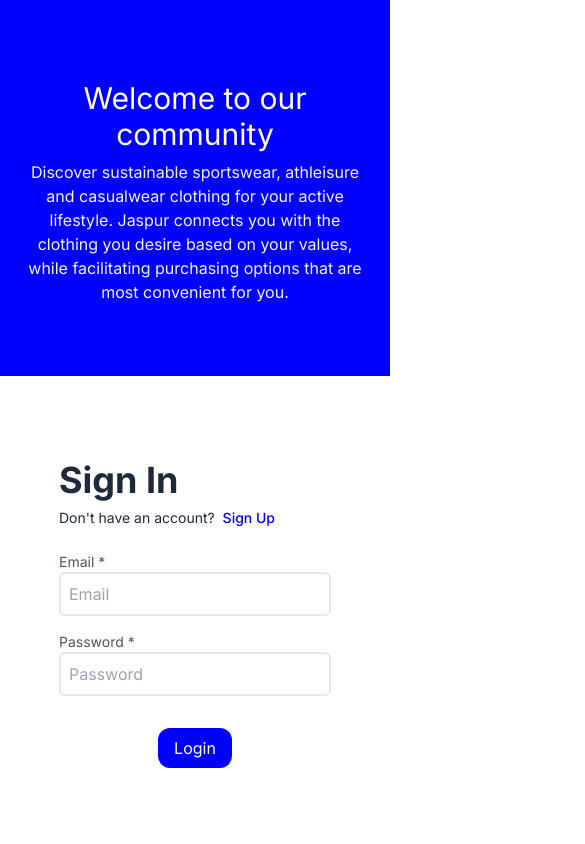
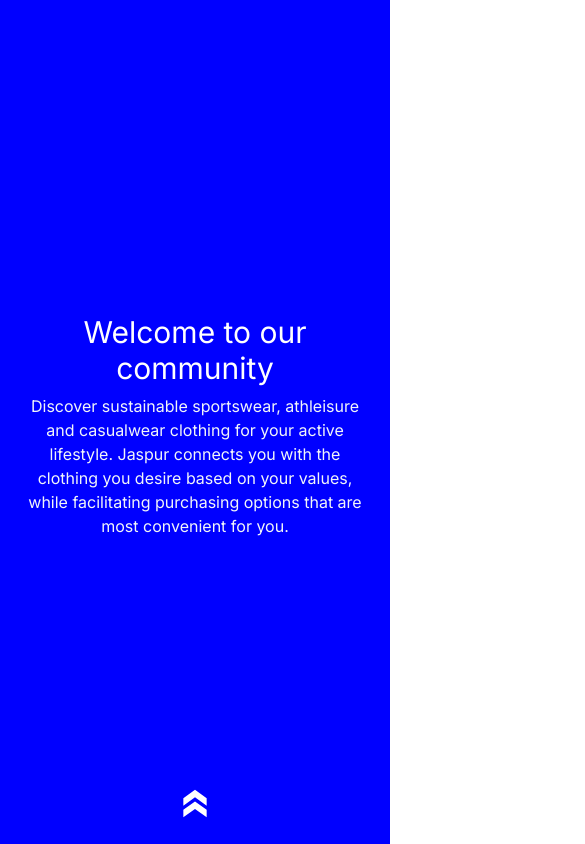
Before and after one commit to SaurabhSingh006/react-framework, a React (Create React App) app: page / in a window 390 px wide. Shown: the top 844 px of the page, 585 px wide, since content can reach past the window. Built offline with nearby package versions, Linux system fonts and the light colour scheme.

Commit message:
Update sign up

```diff
--- a/package.json
+++ b/package.json
@@ -10,6 +10,7 @@
     "classnames": "^2.3.2",
     "react": "^18.2.0",
     "react-dom": "^18.2.0",
+    "react-icons": "^4.8.0",
     "react-redux": "^8.0.5",
     "react-router-dom": "^6.8.2",
     "react-scripts": "5.0.1",
--- a/src/index.css
+++ b/src/index.css
@@ -3,6 +3,9 @@
 @tailwind components;
 @tailwind utilities;
 
+html {
+    scroll-behavior: smooth;
+}
 
 body {
     font-family: 'Inter', sans-serif;
--- a/src/pages/welcome/Welcome.jsx
+++ b/src/pages/welcome/Welcome.jsx
@@ -1,18 +1,32 @@
-import React from 'react';
+import React, { useEffect, useRef } from 'react';
 import './../../index.css';
-import { Outlet } from "react-router-dom"
+import { Outlet } from "react-router-dom";
+import { MdDoubleArrow } from "react-icons/md";
 
 function Welcome() {
+    const formRef = useRef(null);
+
+    useEffect(() => {
+        console.log("Welcom")
+        setTimeout(() => {
+            formRef.current.scrollIntoView();
+        }, 1000);
+    });
+
     return (
-      <div className='flex flex-wrap h-screen text-white'>
-        <div className=' w-screen md:w-1/2 bg-primaryblue grid place-content-center'>
+      <div className='flex flex-wrap max-w-full h-screen text-white'>
+        <div className='relative max-w-screen h-screen md:w-1/2 bg-primaryblue grid place-content-center'>
           <div className='p-5 text-center md:w-3/5 m-auto'>
             <h1 className='text-3xl md:text-4xl md:font-bold py-2'>Welcome to our community</h1>
             <p className='text-slate-100'>Discover sustainable sportswear, athleisure and casualwear clothing for your active lifestyle. Jaspur connects you with the clothing you desire based on your values, while facilitating purchasing options that are most convenient for you.</p>
           </div>
+
+          <div className='animte-ping block w-screen md:w-auto absolute bottom-5 left-2/4 md:hidden'>
+            <MdDoubleArrow style={{ transformOrigin: 'center', transform: 'translateX(-50%) rotateZ(-90deg)', fontSize: '40px' }} />
+          </div>
         </div>
 
-        <div className='grid place-content-center text-textcolor m-auto md:w-1/2 py-6'>
+        <div ref={formRef} className='grid place-content-center text-textcolor h-screen m-auto md:w-1/2 py-6'>
           <div className='w-72 md:w-96 m-auto'>
             <Outlet />
           </div>
```
Also changed, not shown: 1 other file (tests, documents, lock files or other folders).
